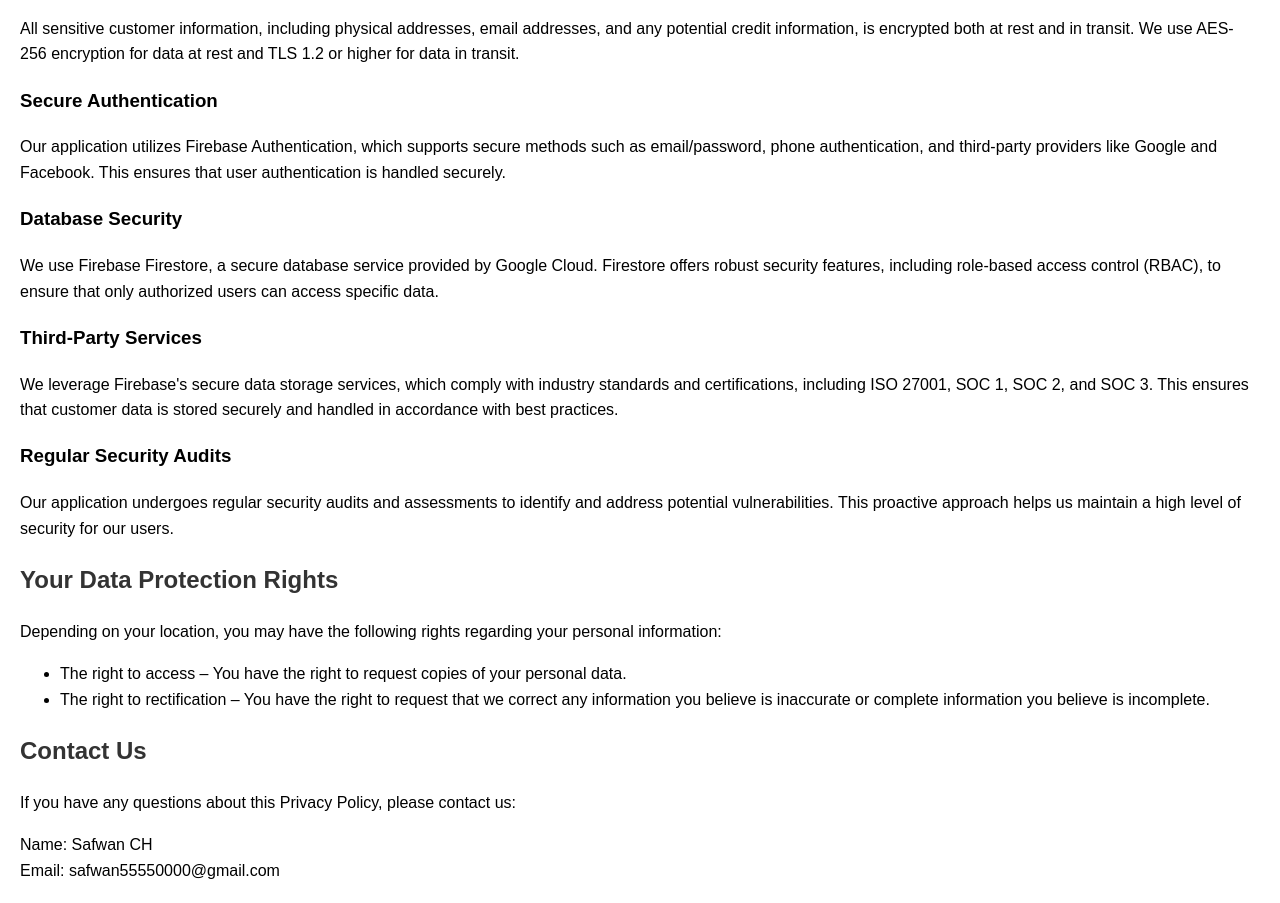
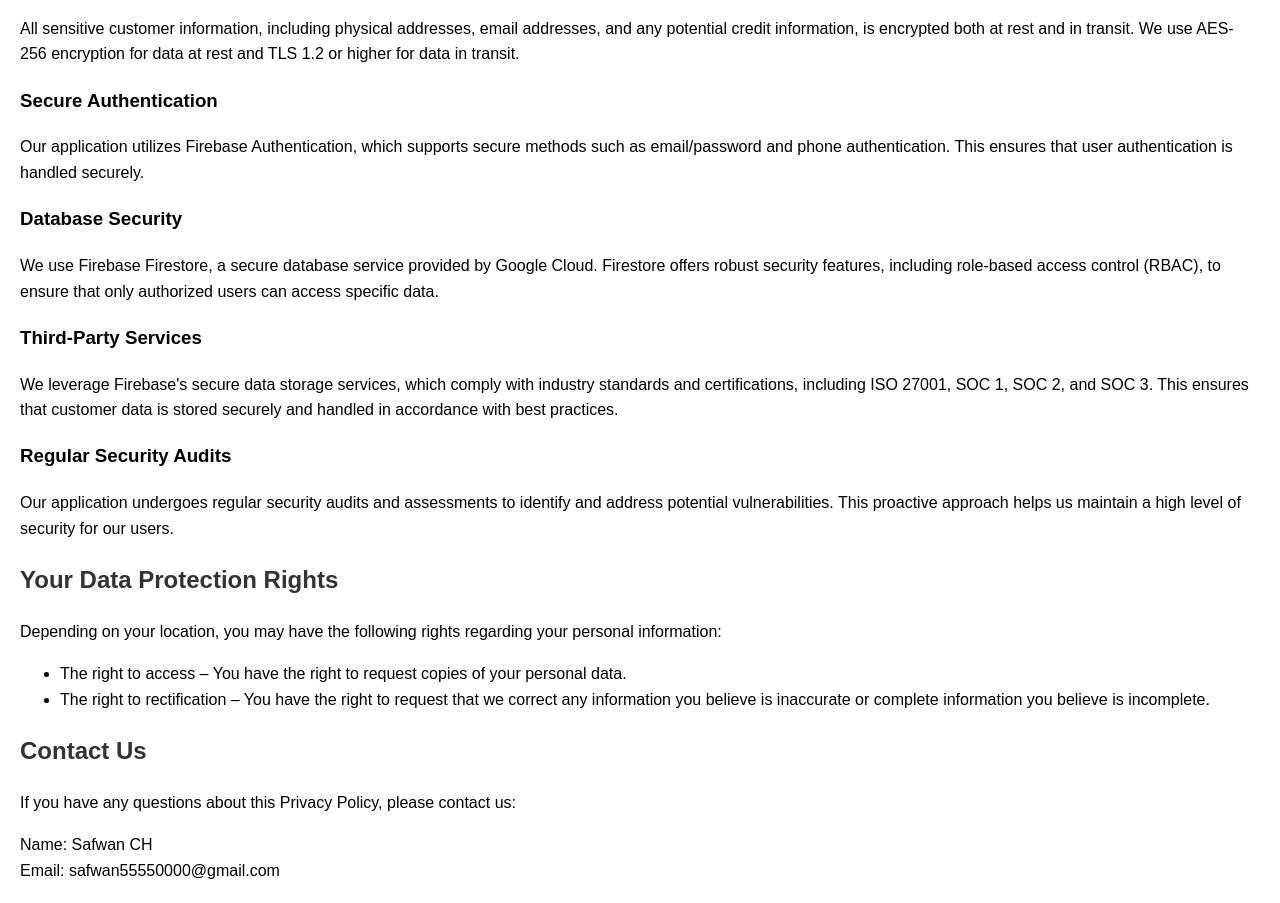
Before and after one commit to safwanch2005/home.in.privacypolicy, a plain HTML site: page index.html in a window 1280 px wide. Shown: the part 1785-2688 px from the top of the page. Drawn offline with Linux system fonts and the light colour scheme.

Commit message:
Update index.html

```diff
--- a/index.html
+++ b/index.html
@@ -78,7 +78,7 @@
     <p>All sensitive customer information, including physical addresses, email addresses, and any potential credit information, is encrypted both at rest and in transit. We use AES-256 encryption for data at rest and TLS 1.2 or higher for data in transit.</p>
 
     <h3>Secure Authentication</h3>
-    <p>Our application utilizes Firebase Authentication, which supports secure methods such as email/password, phone authentication, and third-party providers like Google and Facebook. This ensures that user authentication is handled securely.</p>
+    <p>Our application utilizes Firebase Authentication, which supports secure methods such as email/password and phone authentication. This ensures that user authentication is handled securely.</p>
 
     <h3>Database Security</h3>
     <p>We use Firebase Firestore, a secure database service provided by Google Cloud. Firestore offers robust security features, including role-based access control (RBAC), to ensure that only authorized users can access specific data.</p>
```
